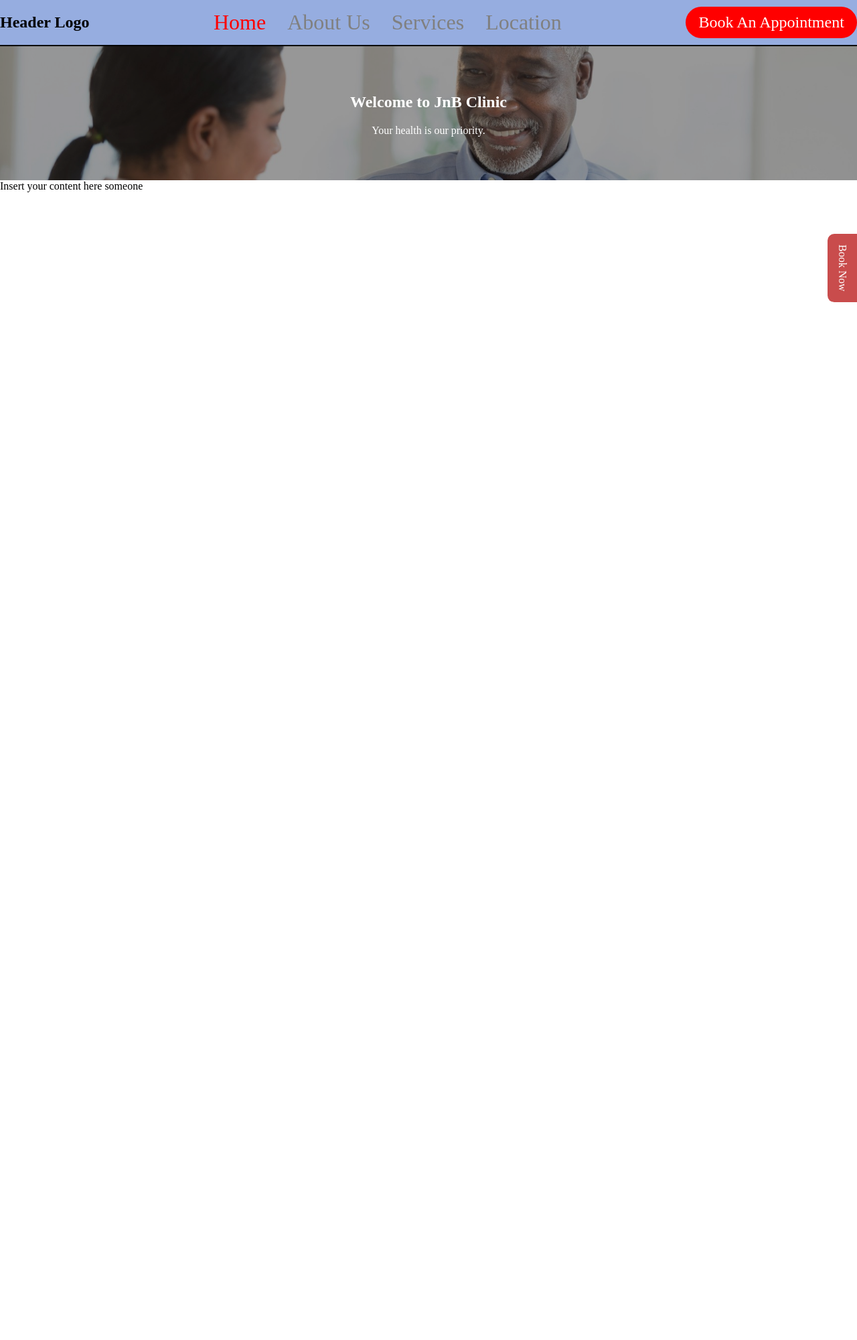
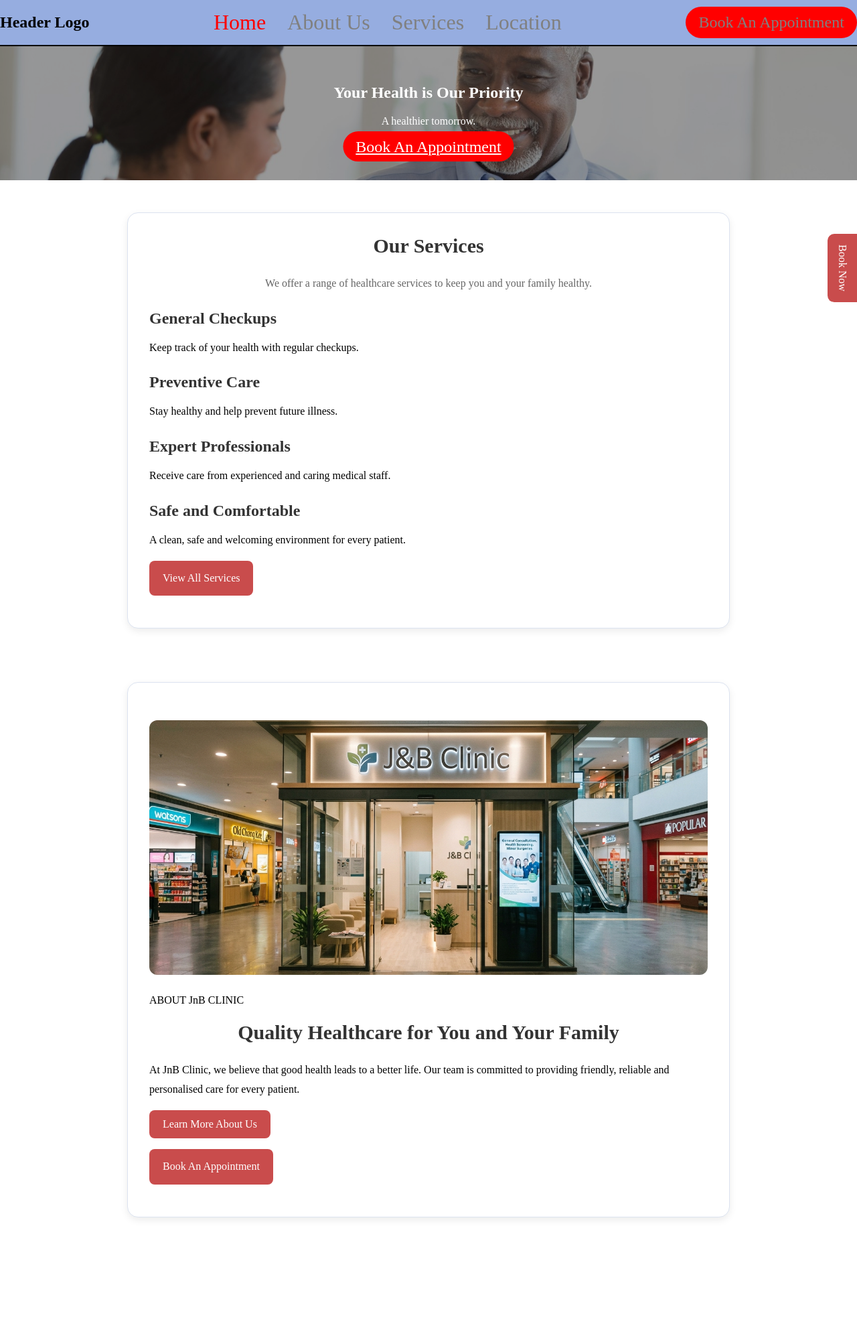
Before and after one commit to 8holic/IE4727-Group-Project, a PHP site: page / in a window 1280 px wide. Shown: the whole page at 67% size. Run offline with PHP 8.4, Linux system fonts and the light colour scheme.

Commit message:
FInish up the home page

```diff
--- a/basic_version/index.html
+++ b/basic_version/index.html
@@ -3,11 +3,12 @@
 <head>
     <meta charset="UTF-8">
     <meta name="viewport" content="width=device-width, initial-scale=1.0">
-  <title>JnB Clinic</title>
+    <title>JnB Clinic - Home</title>
     <link rel="stylesheet" href="style.css">
 </head>
 <body>
 
+    <!-- Navigation Bar -->
     <nav class="segment nav">
         <h1>Header Logo</h1>
 
@@ -18,22 +19,89 @@
             <a href="location.html">Location</a>
         </div>
 
-    <a class="book-now" href="booking.html">Book An Appointment</a>
+        <a class="book-now" href="booking.html">
+            Book An Appointment
+        </a>
     </nav>
+
+    <!-- Hero Banner -->
     <section class="hero">
         <img src="assets/indexbanner.jpg" alt="JnB Clinic">
 
         <div class="hero-text">
-        <h1>Welcome to JnB Clinic</h1>
-        <p>Your health is our priority.</p>
+            <h1>Your Health is Our Priority</h1>
+            <p>A healthier tomorrow.</p>
+            <a class="book-now" href="booking.html">Book An Appointment</a>
         </div>
     </section>
+
+    <!-- Floating Booking Tab -->
     <a class="book-tab" href="booking.html">Book Now</a>
 
+    <!-- Service Highlights -->
     <main>
-      Insert your content here someone
+        <div class="container">
+            <section>
+                <h2>Our Services</h2>
+                <p>We offer a range of healthcare services to keep you and your family healthy.</p>
+
+                <div>
+                    <h3>General Checkups</h3>
+                    <p>Keep track of your health with regular checkups.</p>
+                </div>
+
+                <div>
+                    <h3>Preventive Care</h3>
+                    <p>Stay healthy and help prevent future illness.</p>
+                </div>
+
+                <div>
+                    <h3>Expert Professionals</h3>
+                    <p>Receive care from experienced and caring medical staff.</p>
+                </div>
+
+                <div>
+                    <h3>Safe and Comfortable</h3>
+                    <p>A clean, safe and welcoming environment for every patient.</p>
+                </div>
+
+                <!-- Added button to full services page -->
+                <p>
+                    <a href="service.html">View All Services</a>
+                </p>
+            </section>
+        </div>
+
+        <!-- About JnB Clinic -->
+        <div class="container">
+            <section>
+                <img
+                    src="assets/ai_clinic_photo1.jpg"
+                    alt="JnB Clinic reception"
+                    width="480"
+                >
+
+                <div>
+                    <p>ABOUT JnB CLINIC</p>
+
+                    <h2>Quality Healthcare for You and Your Family</h2>
+
+                    <p>
+                        At JnB Clinic, we believe that good health leads to a
+                        better life. Our team is committed to providing friendly,
+                        reliable and personalised care for every patient.
+                    </p>
+
+                    <a href="about.html">Learn More About Us</a>
+
+                    <p>
+                        <a href="booking.html">Book An Appointment</a>
+                    </p>
+                </div>
+            </section>
+        </div>
     </main>
 
+
 </body>
-
 </html>
--- a/basic_version/style.css
+++ b/basic_version/style.css
@@ -43,7 +43,7 @@ body {
   color: red;
 }
 
-.nav .book-now {
+.book-now {
   background-color: red;
   color: white;
   padding: 0.6rem 1.2rem;
@@ -209,3 +209,73 @@ body {
   background: #f8d7da;
   color: #721c24;
 }
+
+
+.container section {
+    width: 100%;
+    max-width: 900px;
+    margin: 2rem auto;
+    padding: 2rem;
+    background-color: white;
+    border: 1px solid #dce3f0;
+    border-radius: 16px;
+    box-shadow: 0 4px 12px rgba(0, 0, 0, 0.08);
+    box-sizing: border-box;
+}
+
+.container section h2 {
+    margin-top: 0;
+    color: #333;
+    font-size: 30px;
+    text-align: center;
+}
+
+.container section > p:first-of-type {
+    text-align: center;
+    color: #666;
+}
+
+.container section img {
+    display: block;
+    width: 100%;
+    max-height: 380px;
+    object-fit: cover;
+    border-radius: 12px;
+    margin: 1.5rem 0;
+}
+
+.container section h3 {
+    color: #333;
+    font-size: 24px;
+    margin-bottom: 0.5rem;
+}
+
+.container section p {
+    line-height: 1.8;
+}
+
+.container section a {
+    display: inline-block;
+    padding: 0.75rem 1.25rem;
+    background-color: #c94c4c;
+    color: white;
+    text-decoration: none;
+    border-radius: 8px;
+    transition: background-color 0.2s ease;
+}
+
+.container section a:hover {
+    background-color: #a93e3e;
+}
+
+/* Small screens */
+@media (max-width: 600px) {
+    .container section {
+        padding: 1.25rem;
+        margin: 1rem auto;
+    }
+
+    .container section h2 {
+        font-size: 25px;
+    }
+}
```
Also changed, not shown: basic_version/location.html (+38 -25 lines), basic_version/assets/ai_clinic_photo1.jpg, basic_version/assets/ai_clinic_photo2.jpg (deleted). Lines whose indentation alone changed are shown as unchanged.
